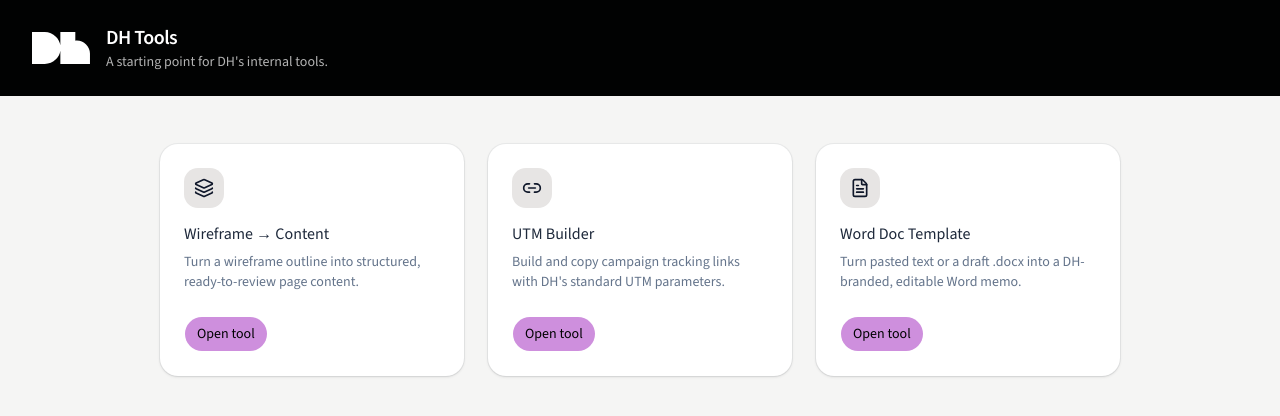
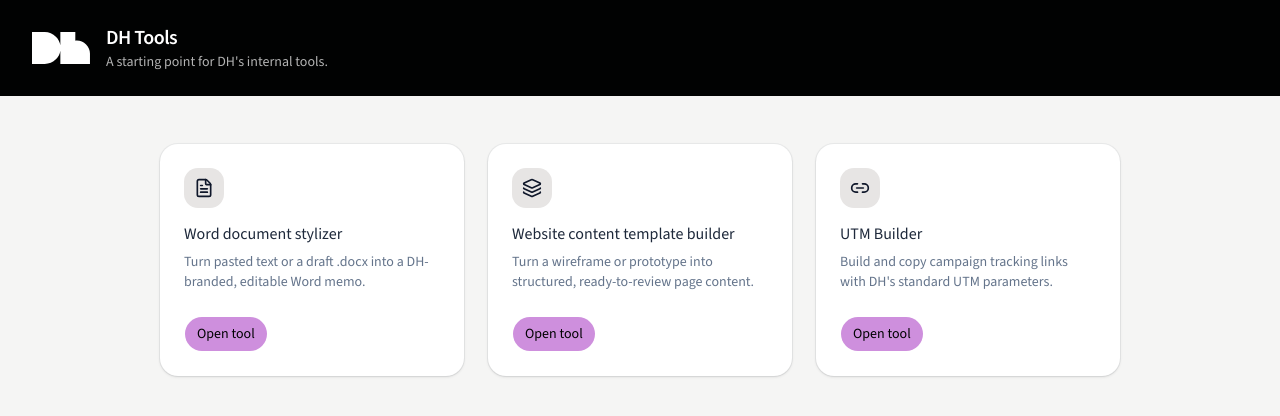
Before and after one commit to DesautelHege/UTM-builder, a Next.js app: page / in a window 1280 px wide. Shown: the top 416 px of the page. Built offline with nearby package versions, Linux system fonts and the light colour scheme.

Commit message:
Text updates

```diff
--- a/app/page.tsx
+++ b/app/page.tsx
@@ -23,8 +23,16 @@ interface Tool {
 
 const tools: Tool[] = [
   {
-    title: "Wireframe → Content",
-    description: "Turn a wireframe outline into structured, ready-to-review page content.",
+    title: "Word document stylizer",
+    description: "Turn pasted text or a draft .docx into a DH-branded, editable Word memo.",
+    href: "https://dh-doc-brander.vercel.app",
+    external: true,
+    cta: "Open tool",
+    icon: FileText,
+  },
+  {
+    title: "Website content template builder",
+    description: "Turn a wireframe or prototype into structured, ready-to-review page content.",
     href: "https://wireframe-to-content.wearedh.com",
     external: true,
     cta: "Open tool",
@@ -38,14 +46,7 @@ const tools: Tool[] = [
     cta: "Open tool",
     icon: Link2,
   },
-  {
-    title: "Word Doc Template",
-    description: "Turn pasted text or a draft .docx into a DH-branded, editable Word memo.",
-    href: "https://dh-doc-brander.vercel.app",
-    external: true,
-    cta: "Open tool",
-    icon: FileText,
-  },
+
 ];
 
 export default function Home() {
```
Also changed, not shown: __next.__PAGE__.txt.
